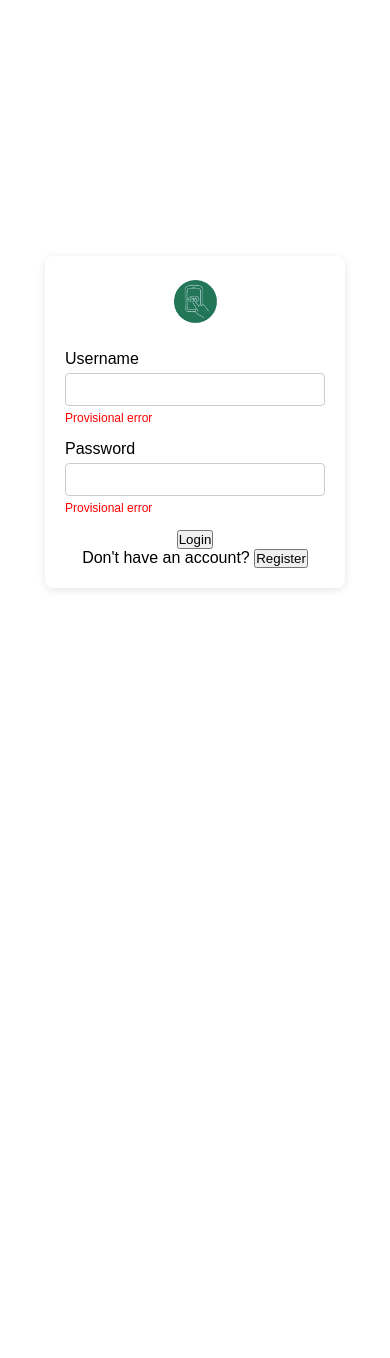
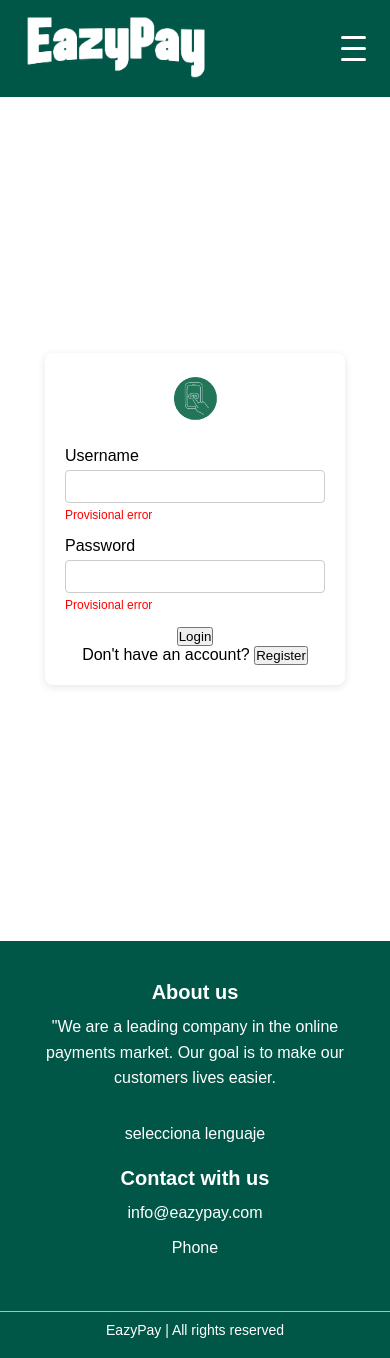
Before and after one commit to davidvrz/EazyPay-SPA, a React (Vite) app: page / in a window 390 px wide. Before the commit the page ends 844 px from the top, so only its background shows below. Built offline with nearby package versions, Linux system fonts and the light colour scheme.

Commit message:
provisional nav and footer

```diff
--- a/src/App.jsx
+++ b/src/App.jsx
@@ -2,6 +2,8 @@
 import Login from './components/Login';
 import Register from './components/Register';
 import Dashboard from './components/Dashboard';
+import Navbar from './components/Navbar';
+import Footer from './components/Footer';
 
 function App() {
   const [currentView, setCurrentView] = useState('login');  // Initial view is login
@@ -13,10 +15,12 @@
 
   return (
     <div className="App">
+      < Navbar />
       {/* Show Login, Register or Dashboard view */}
       {currentView === 'login' && <Login changeView={changeView} />}
       {currentView === 'register' && <Register changeView={changeView} />}
       {currentView === 'dashboard' && <Dashboard />}
+      < Footer />
     </div>
   );
 }
--- /dev/null
+++ b/src/components/Footer.jsx
@@ -0,0 +1,34 @@
+import React, { useState } from 'react';
+import '../styles/components/Footer.css'
+
+const Footer = ({ changeView }) => {
+    return (
+        <footer className="footer">
+            <div className="footer-content">
+                <section className="footer-section about">
+                    <h2 className="footer-title">About us</h2>
+                    <p>"We are a leading company in the online payments market. Our goal is to make our customers lives easier.</p>
+                </section>
+
+                <section className="footer-section language">
+                    <h2 className="footer-title"></h2>
+                    <p>selecciona lenguaje</p>
+                </section>
+
+                <section className="footer-section contact">
+                    <h2 className="footer-title">Contact with us</h2>
+                    <ul>
+                        <li>info@eazypay.com</li>
+                        <li>Phone</li>
+                    </ul>
+                </section>
+            </div>
+
+            <div className="footer-bottom">
+                <p>EazyPay | All rights reserved</p>
+            </div>
+        </footer>
+    );
+};
+
+export default Footer;
--- /dev/null
+++ b/src/components/Navbar.jsx
@@ -0,0 +1,23 @@
+import React, { useState } from 'react';
+import '../styles/components/Navbar.css'
+
+const Navbar = ({ changeView }) => {
+    return (
+        <nav className="navbar">
+            <img className="navbar-logo" src="images/logo.png" alt="logo" />
+                <ul className="navbar-links">
+                    <li>prueba</li>
+                    <li>prueba</li>
+                    <li>prueba</li>
+                </ul>
+                <div className="navbar-toggle">
+                    <span></span>
+                    <span></span>
+                    <span></span>
+                </div>
+        </nav>
+
+    );
+};
+
+export default Navbar;
--- /dev/null
+++ b/src/styles/components/Footer.css
@@ -0,0 +1,75 @@
+.footer {
+    background-color: var(--color-primary);
+    color: #fff;
+    padding: 20px 0;
+    font-family: 'Montserrat', sans-serif;
+}
+
+.footer-content {
+    display: flex;
+    justify-content: space-around;
+    flex-wrap: wrap;
+    max-width: 1200px;
+    margin: 0 auto;
+    padding: 20px;
+}
+
+.footer-section {
+    flex-basis: 30%;
+    margin-bottom: 20px;
+}
+
+.footer-title {
+    font-size: 20px;
+    font-weight: 700;
+    margin-bottom: 10px;
+}
+
+.footer-section p,
+.footer-section ul,
+.footer-section li {
+    font-size: 16px;
+    line-height: 1.6;
+}
+
+.footer-section ul {
+    list-style: none;
+    padding: 0;
+}
+
+.footer-section ul li {
+    margin-bottom: 10px;
+}
+
+.footer-section ul li a {
+    color: #fff;
+    text-decoration: none;
+}
+
+.footer-section ul li a:hover {
+    text-decoration: underline;
+}
+
+.language {
+    display: grid;
+    justify-content: center;
+}
+
+.footer-bottom {
+    text-align: center;
+    padding-top: 10px;
+    border-top: 1px solid var(--color-accent);
+    font-size: 14px;
+    font-weight: 400;
+}
+
+.footer-bottom p {
+    margin: 0;
+}
+
+@media (max-width: 768px) {
+    .footer-section {
+        flex-basis: 100%;
+        text-align: center;
+    }
+}
--- /dev/null
+++ b/src/styles/components/Navbar.css
@@ -0,0 +1,66 @@
+.navbar {
+    display: flex;
+    justify-content: space-between;
+    align-items: center;
+    background-color: var(--color-primary);
+    padding: 10px 20px;
+}
+
+.navbar-logo {
+    width: 12rem;
+}
+
+.navbar-links {
+    list-style: none;
+    display: flex;
+    margin: 0;
+    padding: 0;
+}
+
+.navbar-links li {
+    margin-left: 20px;
+}
+
+.navbar-links a {
+    color: #fff;
+    text-decoration: none;
+    font-size: 18px;
+}
+
+.navbar-links a:hover {
+    text-decoration: underline;
+}
+
+.navbar-toggle {
+    display: none;
+    flex-direction: column;
+    cursor: pointer;
+}
+
+.navbar-toggle span {
+    height: 3px;
+    width: 25px;
+    background-color: #fff;
+    margin: 4px;
+    border-radius: 5px;
+}
+
+@media (max-width: 768px) {
+    .navbar-links {
+        display: none;
+        flex-direction: column;
+        width: 100%;
+    }
+
+    .navbar-links.active {
+        display: flex;
+        position: absolute;
+        top: 50px;
+        left: 0;
+        background-color: var(--color-accent);
+    }
+
+    .navbar-toggle {
+        display: flex;
+    }
+}
```
